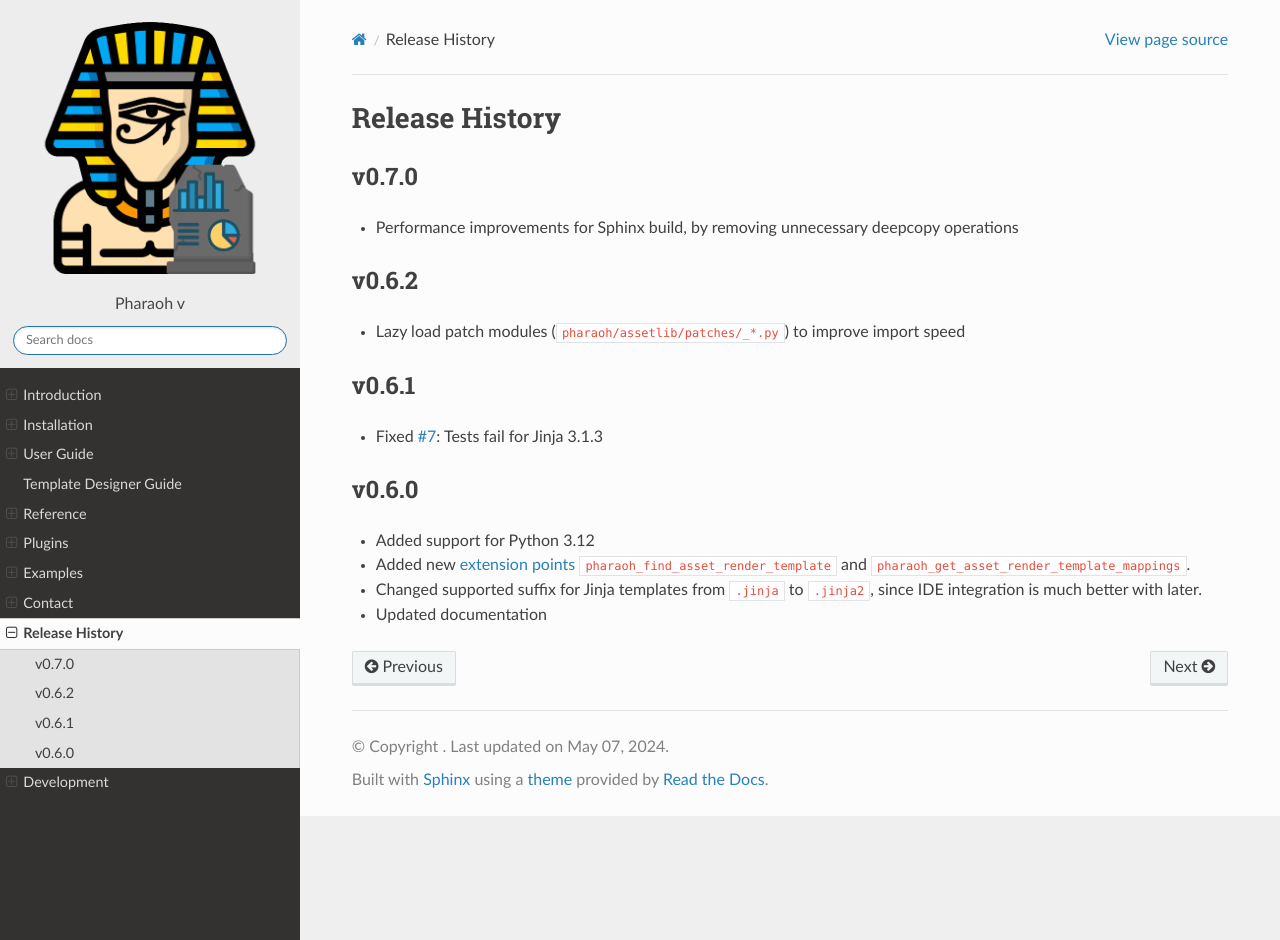
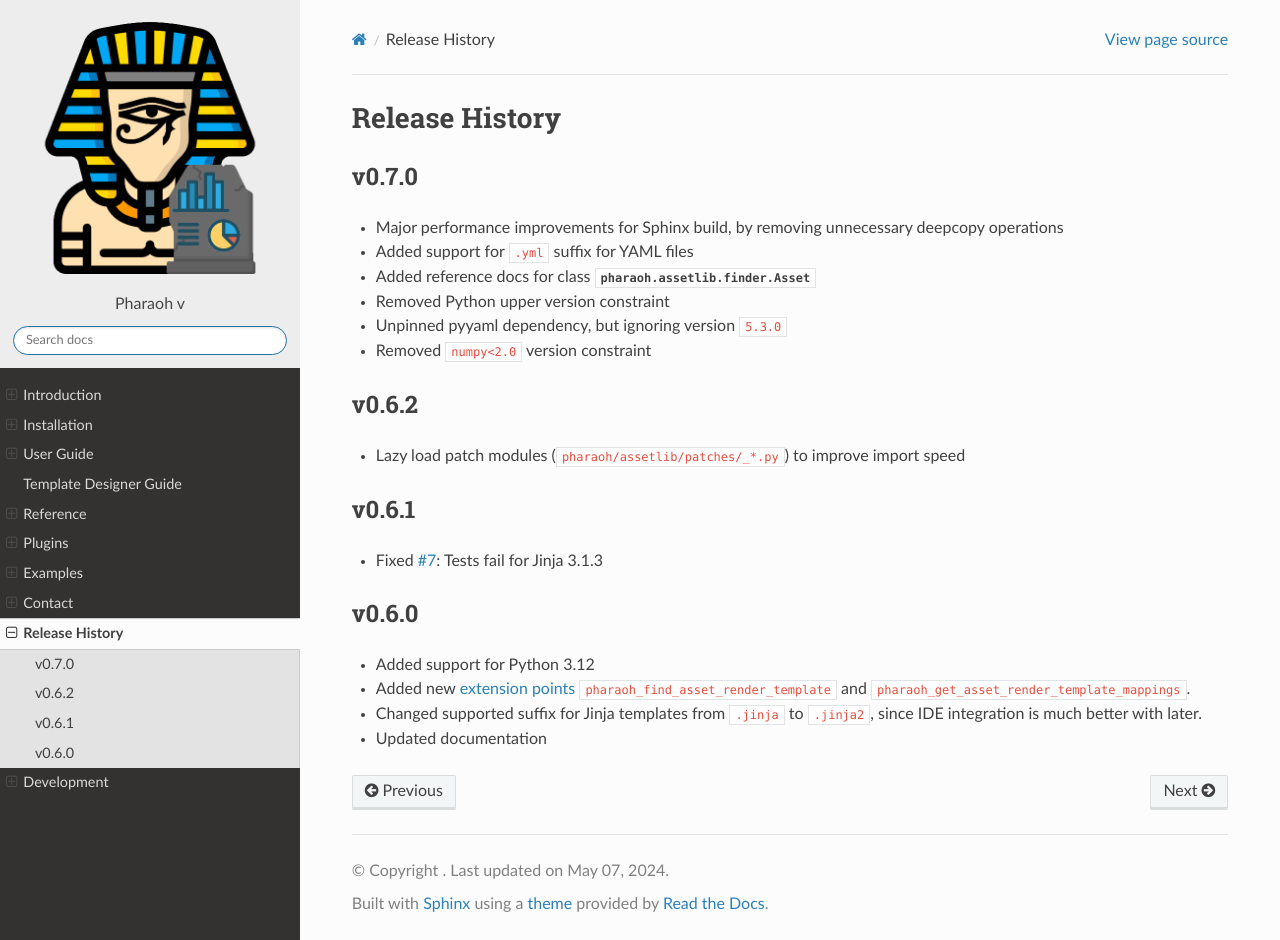
Before and after one commit to Infineon/pharaoh-dev, a Sphinx documentation site: the page built from docs/changelog.rst, in a window 1280 px wide and 940 px high. Built offline with Sphinx 7.4.7 and the Read the Docs theme 2.0.0, drawn with Linux system fonts in a browser that asks for light colours; pages that are not in the unit, such as notebooks, are missing from menus; the version number could not be read and is left out.

Commit message:
Update changelog

```diff
--- a/docs/changelog.rst
+++ b/docs/changelog.rst
@@ -4,7 +4,13 @@ Release History
 v0.7.0
 ------
 
--   Performance improvements for Sphinx build, by removing unnecessary deepcopy operations
+-   Major performance improvements for Sphinx build, by removing unnecessary deepcopy operations
+-   Added support for ``.yml`` suffix for YAML files
+-   Added reference docs for class :class:`pharaoh.assetlib.finder.Asset`
+-   Removed Python upper version constraint
+-   Unpinned pyyaml dependency, but ignoring version ``5.3.0``
+-   Removed ``numpy<2.0`` version constraint
+
 
 v0.6.2
 ------
```
